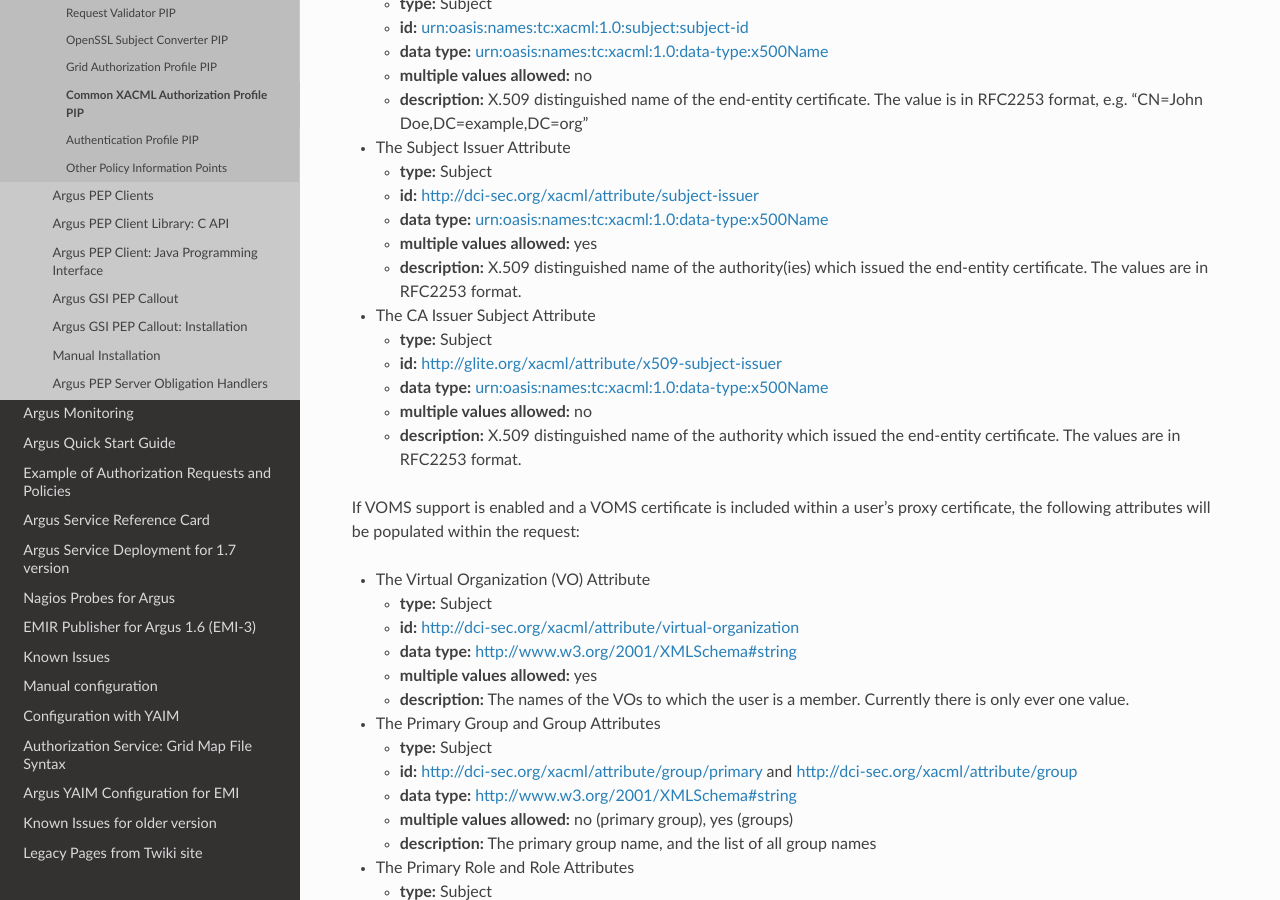
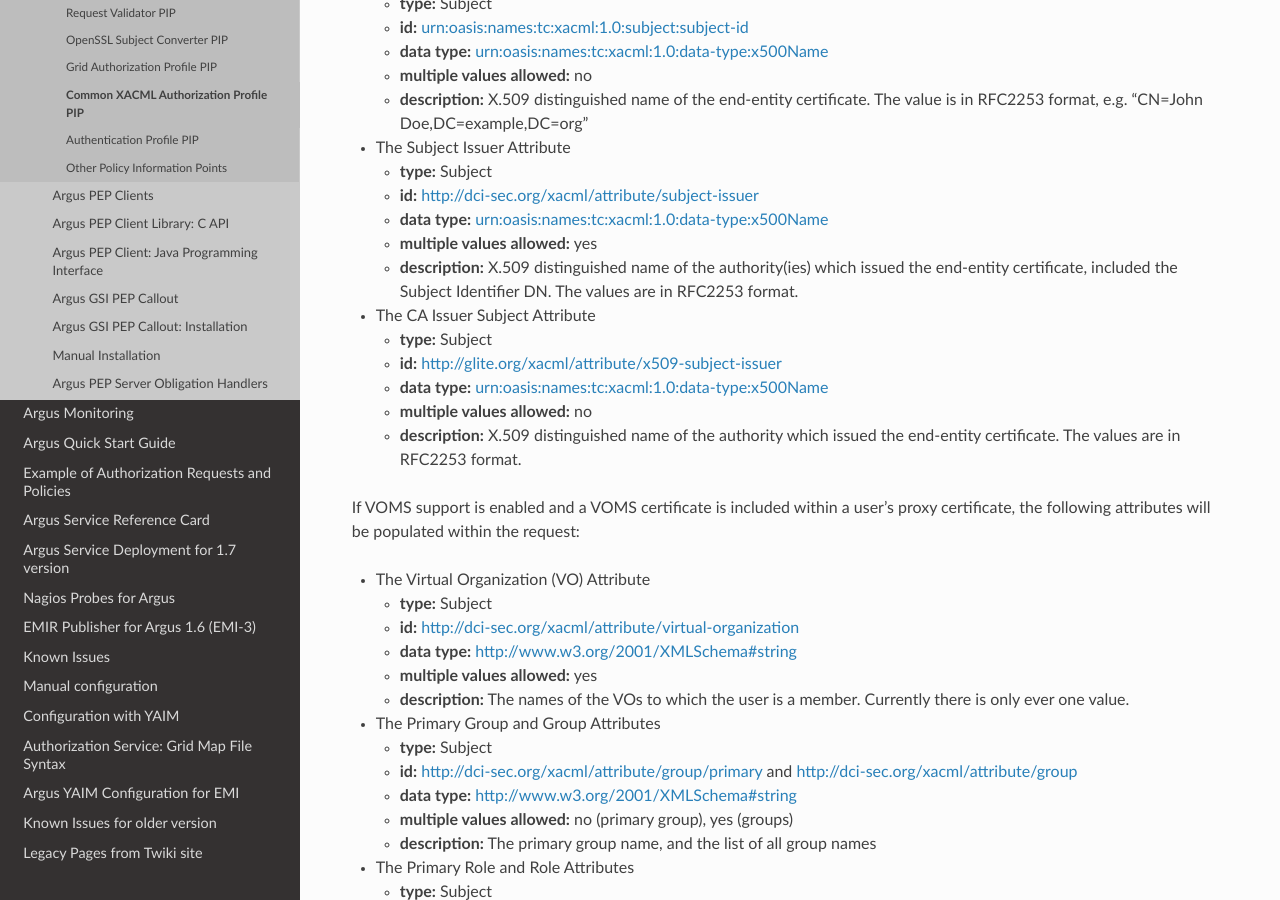
Before and after one commit to argus-authz/argus-documentation, a Sphinx documentation site: the page built from source/pep/pips/common_xacml_profile_pip.rst, in a window 1280 px wide and 900 px high, scrolled down 1765 px. Built offline with Sphinx 7.4.7 and the Read the Docs theme 2.0.0, drawn with Linux system fonts in a browser that asks for light colours.

Commit message:
Fix subject-issuer attribute description

```diff
--- a/source/pep/pips/authn_profile_pip.rst
+++ b/source/pep/pips/authn_profile_pip.rst
@@ -90,7 +90,7 @@
 -  The X.509 Subject Issuer Attribute
 
    -  **type:** Subject
-   -  **id:** http://glite.org/xacml/attribute/subject-issuer
+   -  **id:** http://glite.org/xacml/attribute/x509-subject-issuer
    -  **data type:** urn:oasis:names:tc:xacml:1.0:data-type:x500Name
    -  **multiple values allowed:** no
    -  **description:** Distinguished Name of the CA issuer.
--- a/source/pep/pips/common_xacml_profile_pip.rst
+++ b/source/pep/pips/common_xacml_profile_pip.rst
@@ -107,8 +107,8 @@
    -  **data type:** urn:oasis:names:tc:xacml:1.0:data-type:x500Name
    -  **multiple values allowed:** yes
    -  **description:** X.509 distinguished name of the authority(ies)
-      which issued the end-entity certificate. The values are in RFC2253
-      format.
+      which issued the end-entity certificate, included the Subject Identifier DN.
+      The values are in RFC2253 format.
 
 -  The CA Issuer Subject Attribute
 
--- a/source/pep/pips/glite_xacml_profile_pip.rst
+++ b/source/pep/pips/glite_xacml_profile_pip.rst
@@ -108,7 +108,7 @@
    -  **multiple values allowed:** yes
    -  **description:** This is the Subject DN of the root CA and all
       subordinate CAs that signed within the end-entity certificate
-      chain. It is in RFC2253 format.
+      chain, included the Subject Identifier DN. It is in RFC2253 format.
 
 If VOMS support is enabled and a VOMS certificate is included within a
 user's proxy certificate, the following attributes will be populated
```
